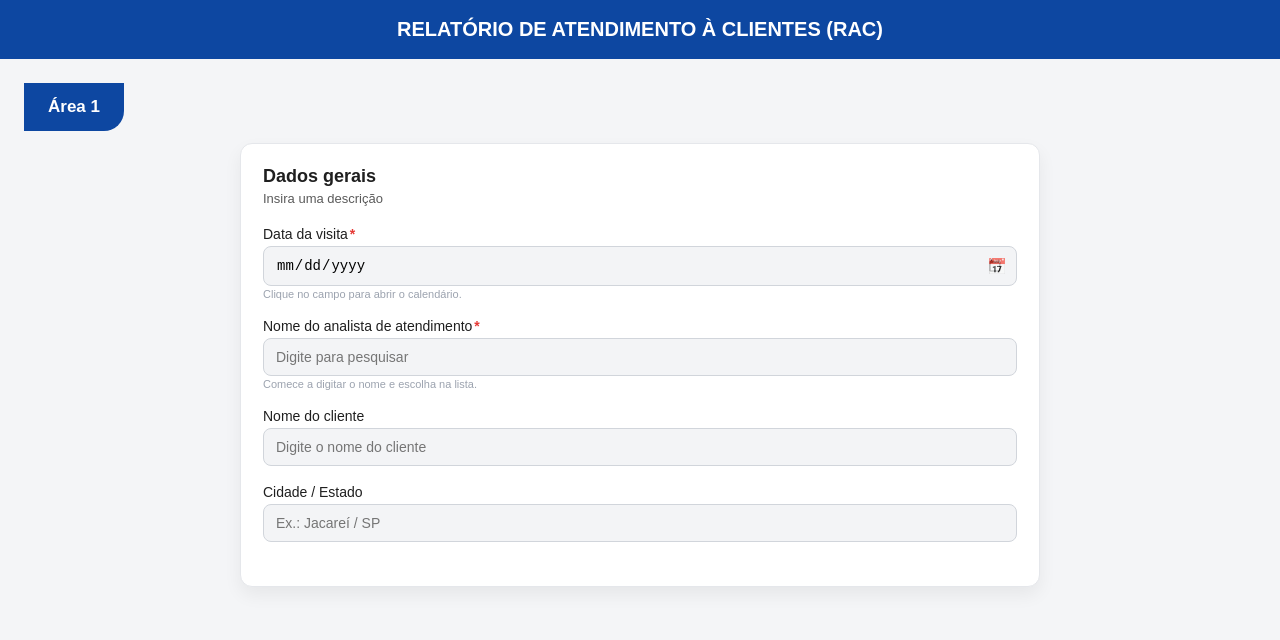
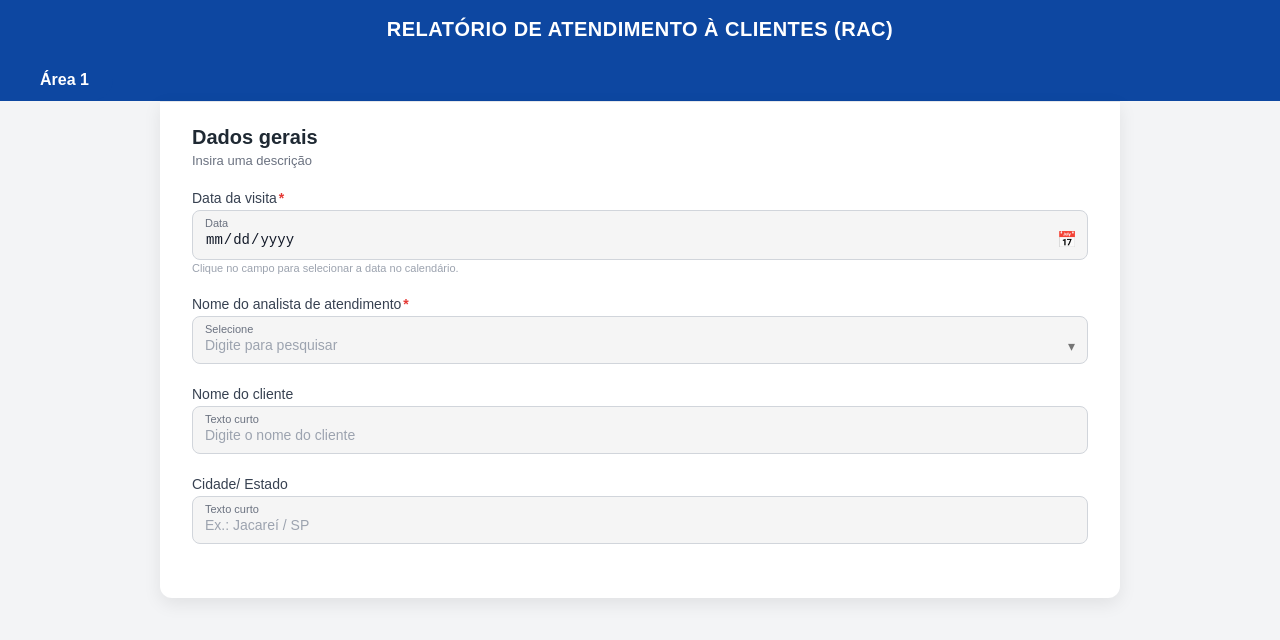
Before and after one commit to Carloscarneiro1/RCA1, a plain HTML site: page index.html in a window 1280 px wide. Drawn offline with Linux system fonts and the light colour scheme.

Commit message:
Refactor index.html for improved layout and styles
Updated the HTML structure and styles for the customer service report page, enhancing the layout and user interface elements.

```diff
--- a/index.html
+++ b/index.html
@@ -14,63 +14,71 @@
       font-family: Arial, Helvetica, sans-serif;
       margin: 0;
       padding: 0;
-      background: #f4f5f7;
-      color: #1f1f1f;
+      background: #f3f4f6;
+      color: #1f2933;
     }
 
+    /* CABEÇALHO GERAL */
     header {
       width: 100%;
       background: #0d47a1;
-      color: white;
+      color: #ffffff;
       padding: 18px 0;
       text-align: center;
       font-size: 20px;
       font-weight: bold;
+      letter-spacing: 0.5px;
+    }
+
+    /* BARRA "ÁREA 1" */
+    .area-strip {
+      background: #0d47a1;
+      padding: 0 16px;
     }
 
     .area-title {
       background: #0d47a1;
       color: #ffffff;
-      padding: 14px 24px;
-      font-size: 17px;
-      border-bottom-right-radius: 20px;
-      width: max-content;
-      margin: 24px auto 0 24px;
+      padding: 12px 24px;
+      font-size: 16px;
+      border-bottom-right-radius: 22px;
+      display: inline-block;
       font-weight: bold;
     }
 
+    /* CAIXA PRINCIPAL DOS CAMPOS */
     .section-container {
-      max-width: 800px;
+      max-width: 960px;
       margin: 0 auto;
       background: #ffffff;
-      border-radius: 12px;
-      padding: 22px 22px 26px;
-      margin-top: 12px;
-      box-shadow: 0 8px 18px rgba(0,0,0,0.06);
-      border: 1px solid #e5e7eb;
+      padding: 24px 32px 32px;
+      border-radius: 0 0 12px 12px;
+      box-shadow: 0 6px 18px rgba(0, 0, 0, 0.08);
+      border-top: 1px solid #e5e7eb;
     }
 
     h2 {
       margin: 0;
-      font-size: 18px;
-      font-weight: bold;
+      font-size: 20px;
+      font-weight: 600;
+      color: #1f2933;
     }
 
     p.subtitle {
-      margin: 4px 0 20px 0;
+      margin: 4px 0 22px;
       font-size: 13px;
-      color: #5a5a5a;
+      color: #6b7280;
     }
 
+    /* CAMPOS ESTILO MATERIAL */
     .field {
-      display: flex;
-      flex-direction: column;
-      margin-bottom: 18px;
+      margin-bottom: 22px;
     }
 
-    .field label {
+    .field-title {
       font-size: 14px;
       margin-bottom: 4px;
+      color: #374151;
     }
 
     .required {
@@ -79,40 +87,64 @@
       margin-left: 2px;
     }
 
-    .input-shell {
+    .md-input {
       position: relative;
+      display: flex;
+      align-items: center;
+      background: #f5f5f5;
+      border-radius: 8px;
+      border: 1px solid #d1d5db;
+      padding: 10px 12px 6px;
+      transition: border 0.15s ease, box-shadow 0.15s ease, background 0.15s ease;
     }
 
-    .input-shell input,
-    .input-shell select {
+    .md-input input {
       width: 100%;
-      border-radius: 8px;
-      border: 1px solid #d1d5db;
-      background: #f3f4f6;
-      padding: 10px 12px;
+      border: none;
+      background: transparent;
+      outline: none;
+      padding: 10px 0 4px;
       font-size: 14px;
-      outline: none;
-      transition: border 0.15s ease, box-shadow 0.15s ease, background 0.15s ease;
-      appearance: none;
+      color: #111827;
     }
 
-    .input-shell input:focus,
-    .input-shell select:focus {
-      border-color: #1976d2;
-      box-shadow: 0 0 0 2px rgba(25,118,210,0.25);
-      background: #ffffff;
+    .md-input input::placeholder {
+      color: #9ca3af;
     }
 
-    /* Ícone de calendário no campo data (o navegador já abre o calendário, isso é só visual) */
-    .input-shell.date-shell::after {
-      content: "📅";
+    .md-label {
+      position: absolute;
+      left: 12px;
+      top: 6px;
+      font-size: 11px;
+      color: #6b7280;
+      pointer-events: none;
+    }
+
+    .md-icon {
       position: absolute;
       right: 10px;
       top: 50%;
-      transform: translateY(-50%);
+      transform: translateY(-25%);
       font-size: 16px;
+      color: #757575;
       pointer-events: none;
-      opacity: 0.7;
+    }
+
+    .md-arrow {
+      position: absolute;
+      right: 12px;
+      top: 50%;
+      transform: translateY(-10%);
+      font-size: 14px;
+      color: #757575;
+      pointer-events: none;
+    }
+
+    .md-input:focus-within {
+      background: #ffffff;
+      border-color: #1976d2;
+      box-shadow: 0 0 0 2px rgba(25, 118, 210, 0.22);
     }
 
     .hint {
@@ -121,14 +153,11 @@
       margin-top: 2px;
     }
 
-    @media (max-width: 600px) {
+    /* RESPONSIVO */
+    @media (max-width: 768px) {
       .section-container {
-        margin: 8px 12px 24px;
-        padding: 18px 16px 22px;
-      }
-
-      .area-title {
-        margin-left: 12px;
+        margin: 0 8px 16px;
+        padding: 20px 16px 24px;
       }
     }
   </style>
@@ -138,7 +167,9 @@
 
   <header>RELATÓRIO DE ATENDIMENTO À CLIENTES (RAC)</header>
 
-  <div class="area-title">Área 1</div>
+  <div class="area-strip">
+    <div class="area-title">Área 1</div>
+  </div>
 
   <div class="section-container">
     <h2>Dados gerais</h2>
@@ -146,23 +177,30 @@
 
     <!-- DATA DA VISITA -->
     <div class="field">
-      <label for="dataVisita">Data da visita<span class="required">*</span></label>
-      <div class="input-shell date-shell">
-        <input type="date" id="dataVisita" />
+      <div class="field-title">
+        Data da visita<span class="required">*</span>
       </div>
-      <span class="hint">Clique no campo para abrir o calendário.</span>
+      <div class="md-input">
+        <span class="md-label">Data</span>
+        <input type="date" id="dataVisita">
+        <span class="md-icon">📅</span>
+      </div>
+      <div class="hint">Clique no campo para selecionar a data no calendário.</div>
     </div>
 
-    <!-- NOME DO ANALISTA - LISTA (ÁRVORE) DE OPÇÕES -->
+    <!-- NOME DO ANALISTA -->
     <div class="field">
-      <label for="analista">Nome do analista de atendimento<span class="required">*</span></label>
-      <div class="input-shell">
-        <!-- input com datalist para digitar e pesquisar -->
+      <div class="field-title">
+        Nome do analista de atendimento<span class="required">*</span>
+      </div>
+      <div class="md-input">
+        <span class="md-label">Selecione</span>
         <input
           id="analista"
           list="listaAnalistas"
           placeholder="Digite para pesquisar"
-        />
+        >
+        <span class="md-arrow">▾</span>
         <datalist id="listaAnalistas">
           <option value="Leandro Nogueira"></option>
           <option value="Mayara Rodrigues"></option>
@@ -170,30 +208,31 @@
           <option value="Carlos Carneiro"></option>
         </datalist>
       </div>
-      <span class="hint">Comece a digitar o nome e escolha na lista.</span>
     </div>
 
     <!-- NOME DO CLIENTE -->
     <div class="field">
-      <label for="nomeCliente">Nome do cliente</label>
-      <div class="input-shell">
+      <div class="field-title">Nome do cliente</div>
+      <div class="md-input">
+        <span class="md-label">Texto curto</span>
         <input
           type="text"
           id="nomeCliente"
           placeholder="Digite o nome do cliente"
-        />
+        >
       </div>
     </div>
 
     <!-- CIDADE / ESTADO -->
     <div class="field">
-      <label for="cidadeEstado">Cidade / Estado</label>
-      <div class="input-shell">
+      <div class="field-title">Cidade/ Estado</div>
+      <div class="md-input">
+        <span class="md-label">Texto curto</span>
         <input
           type="text"
           id="cidadeEstado"
           placeholder="Ex.: Jacareí / SP"
-        />
+        >
       </div>
     </div>
 
```
